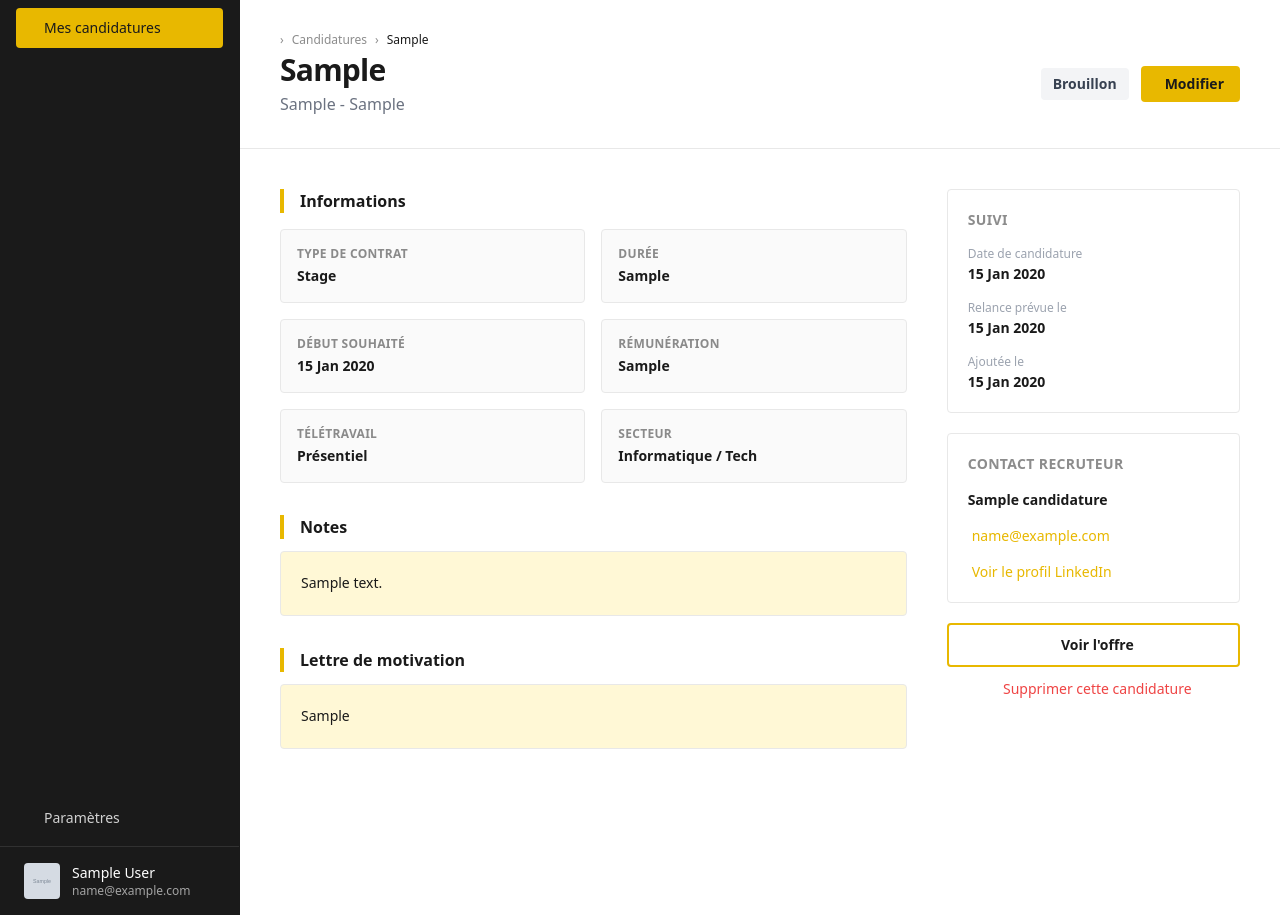
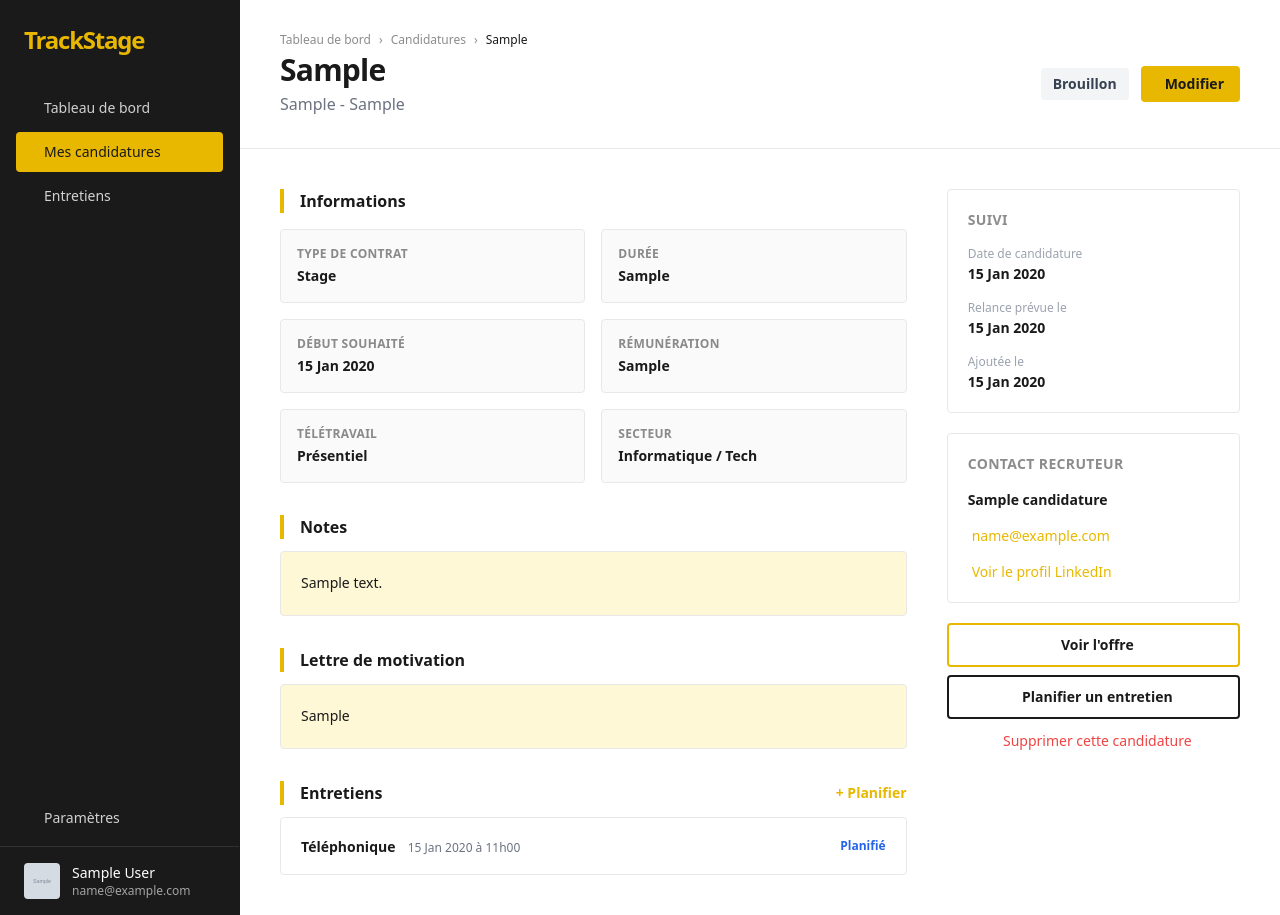
Before and after one commit to dravelimbolo/track-stage-alternance-django, a Django app: page /candidatures/1/ in a window 1280 px wide. Run offline with Django 5.2, Linux system fonts and the light colour scheme; a user stored in the database is signed in; tables that the repository leaves empty hold one stand-in row (values such as "Sample post"); grey boxes marked "Sample" are stand-in pictures; some libraries are stand-ins or nearby versions.

Commit message:
fix(templates): correct typos and add missing {% url %} tags
- Fix navigation links in base.html
- Fix URLs in candidatures/detail.html and form.html
- Fix URLs in entretiens/detail.html and form.html
- Fix profile.html links

```diff
--- a/templates/accounts/profile.html
+++ b/templates/accounts/profile.html
@@ -55,6 +55,10 @@
                 <div class="flex flex-col items-center gap-1">
                     <span class="text-2xl font-semibold text-[#E8B800]">{{ user.candidatures.count }}</span>
                     <span class="text-xs font-medium text-[#1A1A1A]/60 text-center leading-tight">Candidatures</span>
+                </div>
+                <div class="flex flex-col items-center gap-1">
+                    <span class="text-2xl font-semibold text-[#1A1A1A]">{{ user.entretiens.count }}</span>
+                    <span class="text-xs font-medium text-[#1A1A1A]/60 text-center leading-tight">Entretiens</span>
                 </div>
             </div>
         </div>
--- a/templates/base.html
+++ b/templates/base.html
@@ -21,14 +21,28 @@
 </head>
 <body class="bg-[#FFFFFF] text-[#1A1A1A] font-sans antialiased min-h-screen flex flex-col md:flex-row">
 
-    {#  Sidebar ─ #}
+    {# Sidebar #}
     <aside class="w-full md:w-[240px] bg-[#1A1A1A] text-[#FFFFFF] flex-shrink-0 flex flex-col md:min-h-screen border-b md:border-b-0 md:border-r border-[#1A1A1A]">
 
+        <div class="p-6 flex items-center justify-between md:block">
+            <a href="{% url 'dashboard:index' %}" class="text-2xl font-semibold tracking-tighter text-[#E8B800]">TrackStage</a>
+            <button id="mobile-menu-btn" class="md:hidden text-white flex items-center">
+                <iconify-icon icon="solar:hamburger-menu-linear" class="text-2xl"></iconify-icon>
+            </button>
+        </div>
 
         <nav id="sidebar-nav" class="hidden md:flex flex-1 px-4 flex-col gap-1 mt-2">
+            {% url 'dashboard:index' as url_dashboard %}
             {% url 'candidatures:list' as url_cand %}
+            {% url 'entretiens:list' as url_entretiens %}
             {% url 'accounts:profile' as url_profile %}
 
+            <a href="{{ url_dashboard }}"
+               class="flex items-center gap-3 px-4 py-2.5 rounded font-medium text-sm transition-colors
+                      {% if request.path == url_dashboard %}bg-[#E8B800] text-[#1A1A1A]{% else %}text-[#FFFFFF]/80 hover:bg-[#FFFFFF]/10 hover:text-[#FFFFFF]{% endif %}">
+                <iconify-icon icon="solar:widget-5-linear" class="text-lg"></iconify-icon>
+                Tableau de bord
+            </a>
 
             <a href="{{ url_cand }}"
                class="flex items-center gap-3 px-4 py-2.5 rounded font-medium text-sm transition-colors
@@ -37,6 +51,12 @@
                 Mes candidatures
             </a>
 
+            <a href="{{ url_entretiens }}"
+               class="flex items-center gap-3 px-4 py-2.5 rounded font-medium text-sm transition-colors
+                      {% if '/entretiens' in request.path %}bg-[#E8B800] text-[#1A1A1A]{% else %}text-[#FFFFFF]/80 hover:bg-[#FFFFFF]/10 hover:text-[#FFFFFF]{% endif %}">
+                <iconify-icon icon="solar:calendar-mark-linear" class="text-lg"></iconify-icon>
+                Entretiens
+            </a>
 
             <a href="{{ url_profile }}"
                class="flex items-center gap-3 px-4 py-2.5 rounded font-medium text-sm transition-colors mt-auto mb-2
@@ -65,7 +85,7 @@
         </div>
     </aside>
 
-    {#  Main  #}
+    {# Main  #}
     <main class="flex-1 flex flex-col md:h-screen overflow-y-auto bg-[#FFFFFF]">
 
         {# Flash messages #}
--- a/templates/candidatures/detail.html
+++ b/templates/candidatures/detail.html
@@ -5,6 +5,7 @@
 {% block content %}
 <header class="p-6 md:px-10 md:py-8 border-b border-[#E8E8E8]">
     <div class="flex items-center gap-2 text-xs font-medium text-[#1A1A1A]/50 mb-1">
+        <a href="{% url 'dashboard:index' %}" class="hover:text-[#E8B800] transition-colors">Tableau de bord</a>
         <span>›</span>
         <a href="{% url 'candidatures:list' %}" class="hover:text-[#E8B800] transition-colors">Candidatures</a>
         <span>›</span>
@@ -92,6 +93,28 @@
         </div>
         {% endif %}
 
+        <!-- Entretiens liés -->
+        {% if candidature.entretiens.all %}
+        <div class="flex flex-col gap-3">
+            <div class="flex items-center justify-between">
+                <div class="border-l-4 border-[#E8B800] pl-4"><h2 class="text-base font-semibold">Entretiens</h2></div>
+                <a href="{% url 'entretiens:create' %}?candidature={{ candidature.pk }}" class="text-sm font-semibold text-[#E8B800]">+ Planifier</a>
+            </div>
+            <div class="border border-[#E8E8E8] rounded divide-y divide-[#E8E8E8]">
+                {% for e in candidature.entretiens.all %}
+                <a href="{% url 'entretiens:detail' e.pk %}" class="flex items-center justify-between px-5 py-4 hover:bg-[#FAFAFA] transition-colors block">
+                    <div>
+                        <span class="text-sm font-semibold">{{ e.get_type_entretien_display }}</span>
+                        <span class="text-xs text-gray-500 ml-2">{{ e.date_heure|date:"d M Y à H\hi" }}</span>
+                    </div>
+                    <span class="text-xs font-semibold {% if e.statut == 'planifie' %}text-blue-600{% elif e.statut == 'passe' %}text-green-600{% else %}text-gray-400{% endif %}">
+                        {{ e.get_statut_display }}
+                    </span>
+                </a>
+                {% endfor %}
+            </div>
+        </div>
+        {% endif %}
 
     </div>
 
@@ -147,6 +170,11 @@
                 Voir l'offre
             </a>
             {% endif %}
+            <a href="{% url 'entretiens:create' %}"
+               class="flex items-center justify-center gap-2 border-2 border-[#1A1A1A] text-[#1A1A1A] px-4 py-2.5 rounded font-semibold text-sm hover:bg-[#1A1A1A] hover:text-white transition-colors">
+                <iconify-icon icon="solar:calendar-add-linear" class="text-base"></iconify-icon>
+                Planifier un entretien
+            </a>
             <a href="{% url 'candidatures:delete' candidature.pk %}"
                class="flex items-center justify-center gap-2 text-red-500 text-sm font-medium hover:underline mt-1">
                 <iconify-icon icon="solar:trash-bin-trash-linear" class="text-base"></iconify-icon>
--- a/templates/candidatures/form.html
+++ b/templates/candidatures/form.html
@@ -5,6 +5,7 @@
 {% block content %}
 <header class="p-6 md:px-10 md:py-8 border-b border-[#E8E8E8]">
     <div class="flex items-center gap-2 text-xs font-medium text-[#1A1A1A]/50 mb-1">
+        <a href="{% url 'dashboard:index' %}" class="hover:text-[#E8B800] transition-colors">Tableau de bord</a>
         <span>›</span>
         <a href="{% url 'candidatures:list' %}" class="hover:text-[#E8B800] transition-colors">Candidatures</a>
         <span>›</span>
--- a/templates/entretiens/detail.html
+++ b/templates/entretiens/detail.html
@@ -5,6 +5,8 @@
 {% block content %}
 <header class="p-6 md:px-10 md:py-8 border-b border-[#E8E8E8]">
     <div class="flex items-center gap-2 text-xs font-medium text-[#1A1A1A]/50 mb-1">
+        <a href="{% url 'dashboard:index' %}" class="hover:text-[#E8B800] transition-colors">Tableau de bord</a>
+        <span>›</span>
         <a href="{% url 'entretiens:list' %}" class="hover:text-[#E8B800] transition-colors">Entretiens</a>
         <span>›</span>
         <span class="text-[#1A1A1A]">{{ entretien.entreprise }}</span>
--- a/templates/entretiens/form.html
+++ b/templates/entretiens/form.html
@@ -5,6 +5,8 @@
 {% block content %}
 <header class="p-6 md:px-10 md:py-8 border-b border-[#E8E8E8]">
     <div class="flex items-center gap-2 text-xs font-medium text-[#1A1A1A]/50 mb-1">
+        <a href="{% url 'dashboard:index' %}" class="hover:text-[#E8B800] transition-colors">Tableau de bord</a>
+        <span>›</span>
         <a href="{% url 'entretiens:list' %}" class="hover:text-[#E8B800] transition-colors">Entretiens</a>
         <span>›</span>
         <span class="text-[#1A1A1A]">{{ title }}</span>
```
